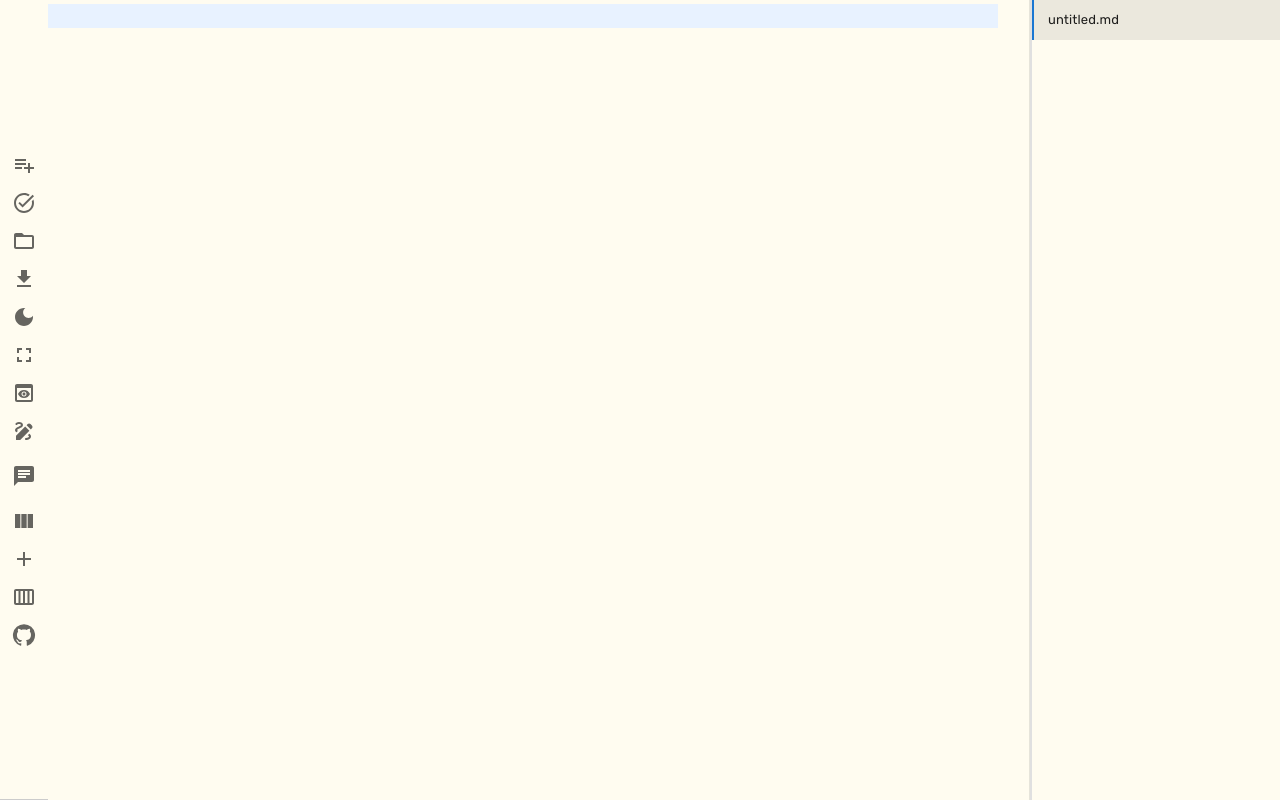
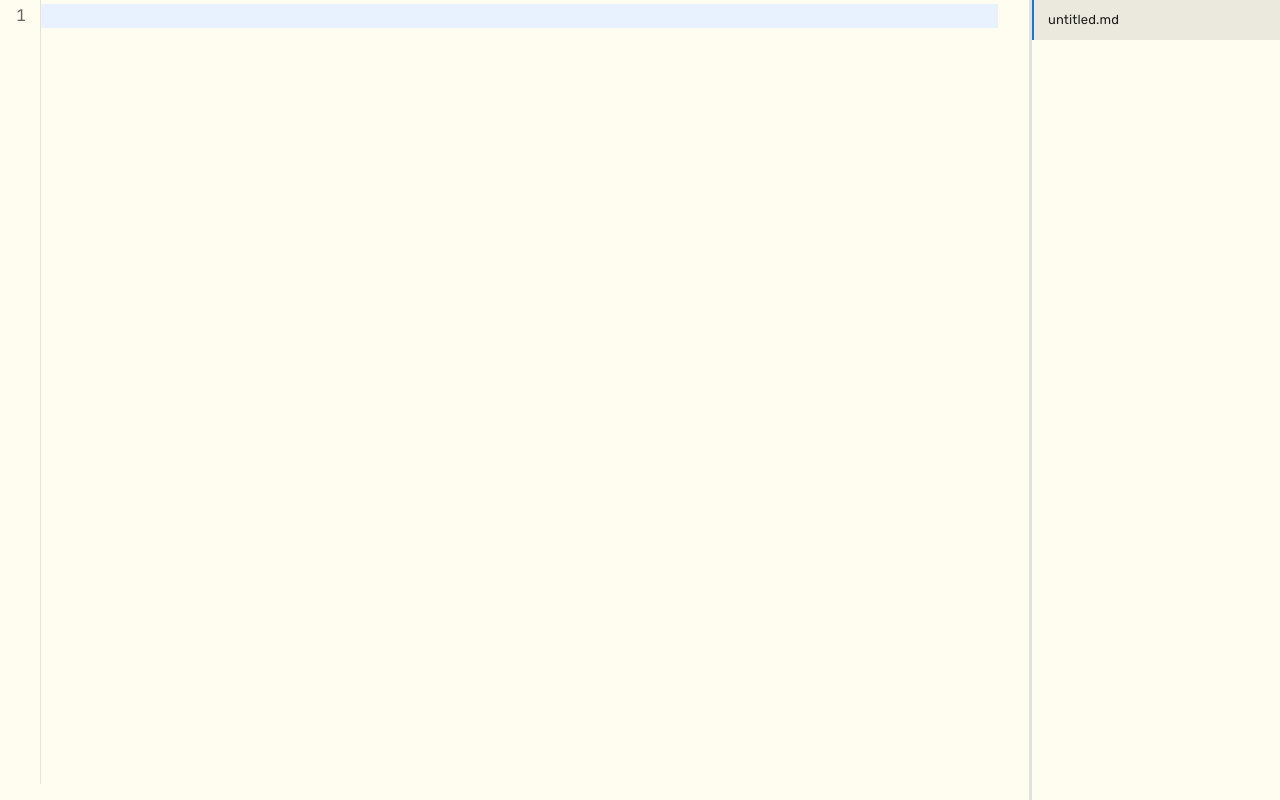
Before and after one commit to tchowdary/notepad-web, a React (Vite) app: page / in a window 1280 px wide. Built offline with nearby package versions, Linux system fonts and the light colour scheme.

Commit message:
toolbar: autohide

```diff
--- a/src/components/Toolbar.jsx
+++ b/src/components/Toolbar.jsx
@@ -1,4 +1,4 @@
-import React, { useState } from 'react';
+import React, { useState, useEffect } from 'react';
 import {
   AppBar,
   Toolbar as MuiToolbar,
@@ -66,6 +66,8 @@ const Toolbar = ({
   activeTab,
   setActiveTab,
 }) => {
+  const [isVisible, setIsVisible] = useState(false);
+  const [mouseX, setMouseX] = useState(0);
   const [showGitHubSettings, setShowGitHubSettings] = useState(false);
   const [showApiKeyInput, setShowApiKeyInput] = useState(false);
   const [convertAnchorEl, setConvertAnchorEl] = useState(null);
@@ -145,23 +147,39 @@ const Toolbar = ({
     onNewTab({ type: 'tiptap', name: weeklyNoteTitle });
   };
 
+  useEffect(() => {
+    const handleMouseMove = (e) => {
+      setMouseX(e.clientX);
+      if (e.clientX <= 10) {
+        setIsVisible(true);
+      } else if (e.clientX > 60) {
+        setIsVisible(false);
+      }
+    };
+
+    window.addEventListener('mousemove', handleMouseMove);
+    return () => window.removeEventListener('mousemove', handleMouseMove);
+  }, []);
+
   return (
     <AppBar
       position="fixed"
       color={darkMode ? "default" : "primary"}
       elevation={0}
-      className={className}
       sx={{
-        borderBottom: `1px solid ${darkMode ? '#333' : '#ccc'}`,
-        bgcolor: darkMode ? '#333' : '#fff',
+        transition: 'transform 0.3s ease-in-out',
+        transform: isVisible ? 'translateX(0)' : 'translateX(-100%)',
+        '&:hover': {
+          transform: 'translateX(0)'
+        },
+        borderRight: `1px solid ${darkMode ? '#161D26' : '#FFFCF0'}`,
+        bgcolor: darkMode ? '#161D26' : '#FFFCF0',
         width: '48px',
-        height: '100vh',
+        height: '100%',
         left: 0,
         top: 0,
-        display: 'flex',
-        alignItems: 'center',
         '& .MuiIconButton-root': {
-          color: darkMode ? 'rgba(255, 255, 255, 0.7)' : 'rgba(0, 0, 0, 0.6)',
+          color: darkMode ? 'rgba(255, 255, 255, 0.7)' : 'rgba(0, 0, 0, 0.7)',
           '&:hover': {
             color: darkMode ? '#fff' : '#000',
           }
```
